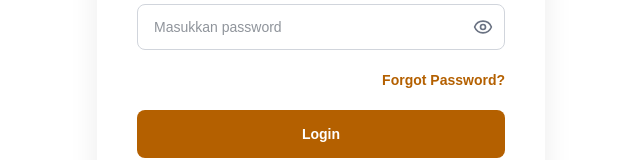
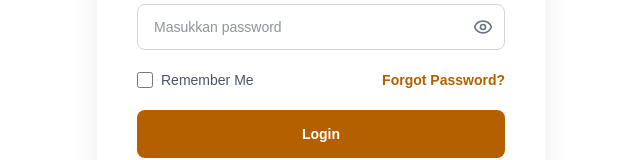
Before and after one commit to iPixell/school-profile-react, a React (Vite) app: page /login in a window 1280 px wide. Shown: the part 488-648 px from the top of the page, without its empty margins (319-959 px from the left). Built offline with nearby package versions, Linux system fonts and the light colour scheme.

Commit message:
feat: add remember me to login

```diff
--- a/src/pages/Login.tsx
+++ b/src/pages/Login.tsx
@@ -4,6 +4,7 @@ import { Link } from "react-router-dom";
 
 function Login() {
   const [showPassword, setShowPassword] = useState(false);
+  const [rememberMe, setRememberMe] = useState(false);
 
   return (
     <main className="min-h-screen bg-white flex items-center justify-center px-5 py-8">
@@ -85,8 +86,18 @@ function Login() {
             </div>
           </div>
 
-          {/* Forgot Password */}
-          <div className="flex justify-end">
+          {/* Remember Me & Forgot Password */}
+          <div className="flex items-center justify-between gap-4">
+            <label className="flex cursor-pointer items-center gap-2 text-sm text-gray-600">
+              <input
+                type="checkbox"
+                checked={rememberMe}
+                onChange={(e) => setRememberMe(e.target.checked)}
+                className="h-4 w-4 cursor-pointer accent-[#B46000]"
+              />
+              <span>Remember Me</span>
+            </label>
+
             <Link
               to="/forgot-password"
               className="text-sm font-semibold text-[#B46000] hover:underline"
```
